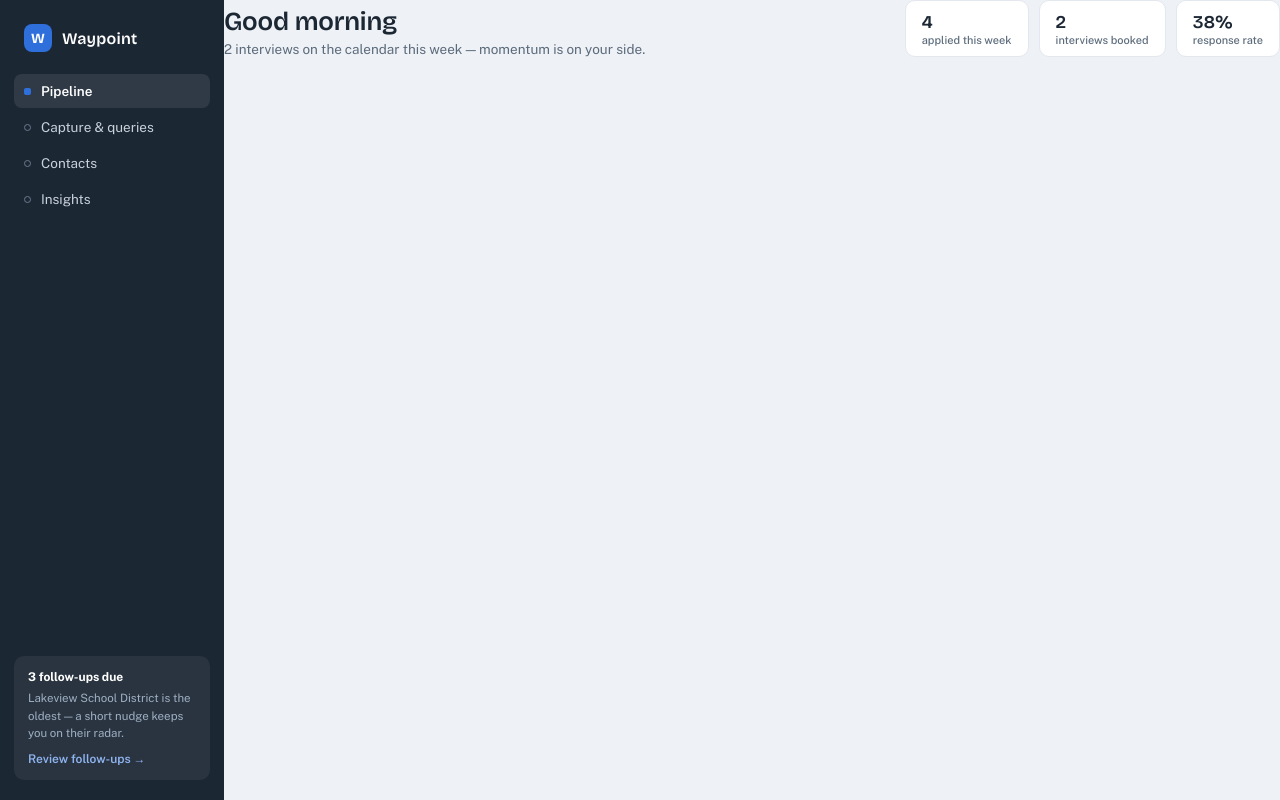
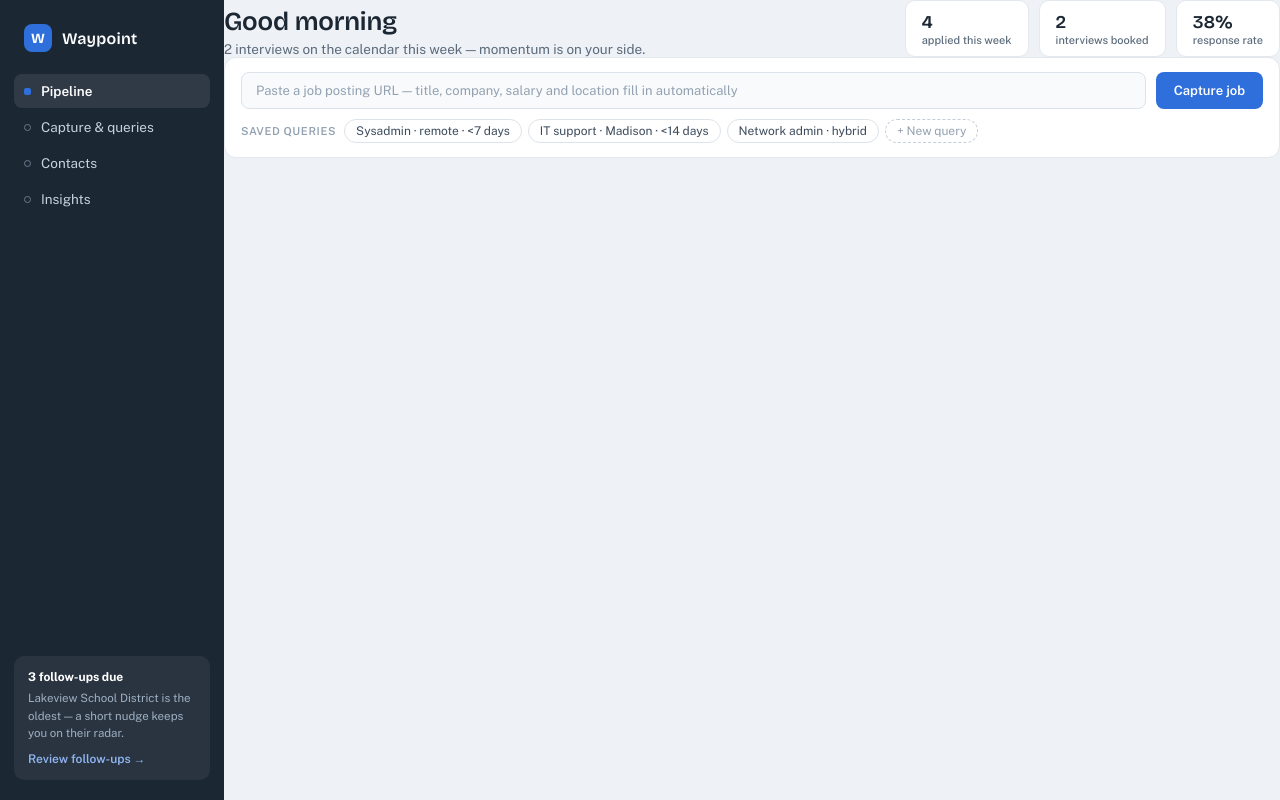
Before and after one commit to jimjamscott22/waypoint, a React (Vite) app: page / in a window 1280 px wide. Built offline with nearby package versions, Linux system fonts and the light colour scheme; the HTML template or start-up script is replaced by a standard one.

Commit message:
feat: add CaptureBar component

```diff
--- a/src/App.jsx
+++ b/src/App.jsx
@@ -1,5 +1,6 @@
 import Sidebar from './components/Sidebar';
 import Header from './components/Header';
+import CaptureBar from './components/CaptureBar';
 
 export default function App() {
   return (
@@ -7,6 +8,7 @@ export default function App() {
       <Sidebar />
       <main style={{ flex: 1 }}>
         <Header />
+        <CaptureBar onCapture={url => console.log('captured', url)} />
       </main>
     </div>
   );
--- /dev/null
+++ b/src/components/CaptureBar.jsx
@@ -0,0 +1,136 @@
+import { useState } from 'react';
+import { color, font, radius } from '../theme';
+
+const SAVED_QUERIES = ['Sysadmin · remote · <7 days', 'IT support · Madison · <14 days', 'Network admin · hybrid'];
+
+function QueryChip({ label }) {
+  const [hovered, setHovered] = useState(false);
+  return (
+    <span
+      onMouseEnter={() => setHovered(true)}
+      onMouseLeave={() => setHovered(false)}
+      style={{
+        border: `1px solid ${hovered ? color.accent : color.inputBorder}`,
+        borderRadius: radius.pill,
+        padding: '4px 11px',
+        fontSize: 12,
+        color: hovered ? color.accent : color.textBodyMid,
+        cursor: 'pointer',
+        background: '#fff',
+        transition: 'border-color 120ms ease, color 120ms ease',
+      }}
+    >
+      {label}
+    </span>
+  );
+}
+
+function NewQueryChip() {
+  const [hovered, setHovered] = useState(false);
+  return (
+    <span
+      onMouseEnter={() => setHovered(true)}
+      onMouseLeave={() => setHovered(false)}
+      style={{
+        border: `1px dashed ${hovered ? color.accent : color.dashedBorder}`,
+        borderRadius: radius.pill,
+        padding: '4px 11px',
+        fontSize: 12,
+        color: hovered ? color.accent : color.textMuted,
+        cursor: 'pointer',
+        transition: 'border-color 120ms ease, color 120ms ease',
+      }}
+    >
+      + New query
+    </span>
+  );
+}
+
+export default function CaptureBar({ onCapture }) {
+  const [url, setUrl] = useState('');
+  const [inputFocused, setInputFocused] = useState(false);
+  const [buttonHovered, setButtonHovered] = useState(false);
+
+  const handleCapture = () => {
+    const trimmed = url.trim();
+    if (!trimmed) return;
+    onCapture(trimmed);
+    setUrl('');
+  };
+
+  return (
+    <div
+      style={{
+        background: color.cardBg,
+        border: `1px solid ${color.cardBorder}`,
+        borderRadius: radius.card,
+        padding: '14px 16px',
+        display: 'flex',
+        flexDirection: 'column',
+        gap: 10,
+      }}
+    >
+      <div style={{ display: 'flex', gap: 10 }}>
+        <input
+          value={url}
+          onChange={e => setUrl(e.target.value)}
+          onFocus={() => setInputFocused(true)}
+          onBlur={() => setInputFocused(false)}
+          onKeyDown={e => {
+            if (e.key === 'Enter') handleCapture();
+          }}
+          placeholder="Paste a job posting URL — title, company, salary and location fill in automatically"
+          style={{
+            flex: 1,
+            border: `1px solid ${inputFocused ? color.accent : color.inputBorder}`,
+            borderRadius: radius.input,
+            padding: '10px 14px',
+            font: `400 13px ${font.body}`,
+            color: color.ink,
+            background: inputFocused ? '#fff' : color.inputBg,
+            outline: 'none',
+            transition: 'border-color 120ms ease, background 120ms ease',
+          }}
+        />
+        <button
+          onClick={handleCapture}
+          onMouseEnter={() => setButtonHovered(true)}
+          onMouseLeave={() => setButtonHovered(false)}
+          style={{
+            flex: 'none',
+            border: 'none',
+            borderRadius: radius.input,
+            background: color.accent,
+            color: '#fff',
+            font: `600 13px ${font.body}`,
+            padding: '0 18px',
+            cursor: 'pointer',
+            filter: buttonHovered ? 'brightness(1.08)' : 'none',
+            transition: 'filter 120ms ease',
+          }}
+        >
+          Capture job
+        </button>
+      </div>
+      <div style={{ display: 'flex', alignItems: 'center', gap: 8 }}>
+        <span
+          style={{
+            fontSize: 11,
+            fontWeight: 600,
+            color: color.textMuted,
+            textTransform: 'uppercase',
+            letterSpacing: '0.6px',
+          }}
+        >
+          Saved queries
+        </span>
+        <div style={{ display: 'flex', gap: 6, flexWrap: 'wrap' }}>
+          {SAVED_QUERIES.map(label => (
+            <QueryChip key={label} label={label} />
+          ))}
+          <NewQueryChip />
+        </div>
+      </div>
+    </div>
+  );
+}
```
